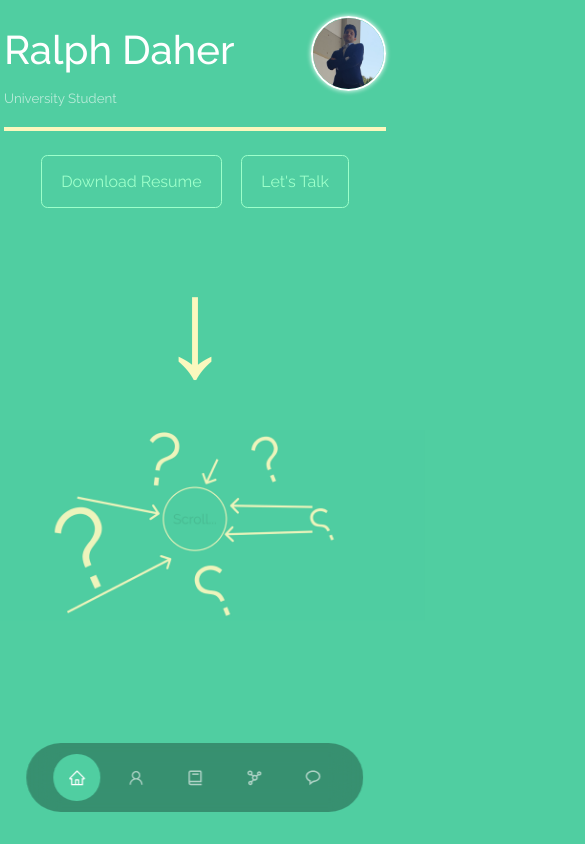
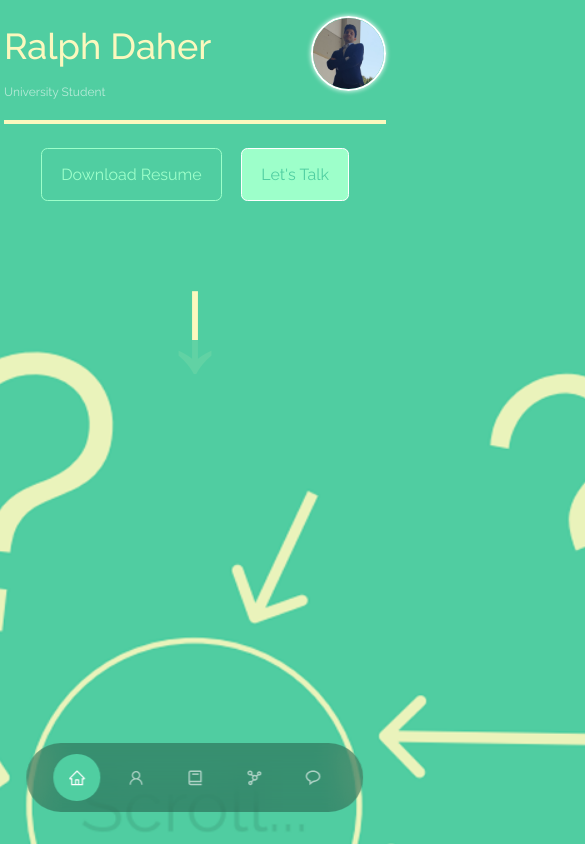
Before and after one commit to PeekMe01/real-portfolio-website-ralph-daher, a React (Create React App) app: page / in a window 390 px wide. Shown: the top 844 px of the page, 585 px wide, since content can reach past the window. Built offline with nearby package versions, Linux system fonts and the light colour scheme; the HTML template or start-up script is replaced by a standard one.

Commit message:
Update index.css

```diff
--- a/src/index.css
+++ b/src/index.css
@@ -52,7 +52,11 @@
 }
 
 h1{
-    font-size: 2.5rem;
+    font-size: 96px;
+}
+
+small{
+    font-size: 32px;
 }
 
 section{
@@ -100,14 +104,24 @@
 }
 
 .btn-primary{
-    background: var(--color-primary);
-    color: var(--color-primary-variant);
+    background-color: var(--color-primary-variant);
+    color: var(--color-primary);
+    border: 1px solid var(--color-white);
 }
 
-img{
-    display: block;
-    width: 100%;
-    object-fit: cover;
+
+
+
+.light-yellow {
+    color: var(--color-secondary);
+}
+
+.dark-green {
+    color: var(--color-primary);
+}
+
+.light-green {
+    color: var(--color-primary-variant)
 }
 
 /* ====================== MEDIA QUERIES (MEDIUM DEVICES) ================== */
@@ -118,6 +132,14 @@
 
     section {
         margin-top: 6rem;
+    }
+
+    h1 {
+        font-size: 56px;
+    }
+
+    small {
+        font-size: 20px;
     }
 }
 
@@ -130,4 +152,12 @@
     section > h2 {
         margin-bottom: 2rem;
     }
+
+    h1 {
+        font-size: 36px;
+    }
+
+    small {
+        font-size: 12px;
+    }
 }
```
